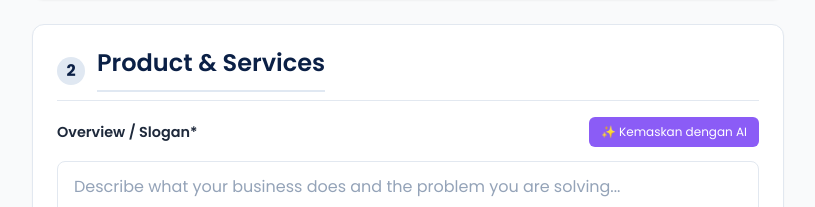
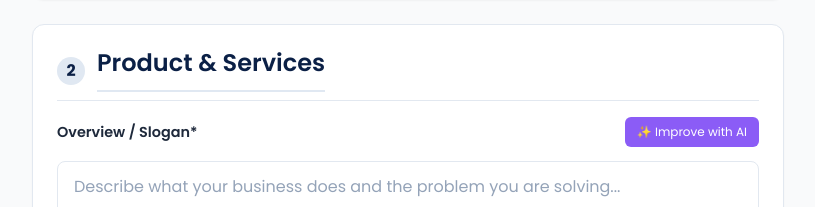
Before and after one commit to mondayrx8/dummytest2, a React (Vite) app in the folder client/: page /create in a window 1280 px wide. Shown: the part 1002-1209 px from the top of the page, without its empty margins (232-1047 px from the left). Built offline with nearby package versions, Linux system fonts and the light colour scheme; no server answers; sample sign-in values are in the browser's storage.

Commit message:
Fix bugs

```diff
--- a/client/src/components/PortfolioForm.jsx
+++ b/client/src/components/PortfolioForm.jsx
@@ -50,7 +50,9 @@ const PortfolioForm = ({ onSave, currentPortfolio, setCurrentPortfolio }) => {
       }
     } catch (error) {
       console.error("Frontend AI Error:", error);
-      alert("Gagal memproses AI dari server.");
+      // Baca mesej error spesifik dari Backend (contoh: mesej Rate Limit)
+      const errorMsg = error.response?.data?.error || "Failed to process AI from server.";
+      alert(errorMsg);
     } finally {
       setLoading(false);
     }
@@ -375,8 +377,12 @@ const PortfolioForm = ({ onSave, currentPortfolio, setCurrentPortfolio }) => {
             <div className="input-group">
               <div style={{ display: 'flex', justifyContent: 'space-between', alignItems: 'center', marginBottom: '8px' }}>
                 <label className="input-label" style={{ margin: 0 }}>Overview / Slogan*</label>
-                <button type="button" onClick={handleEnhanceWithAI} disabled={loading} style={{ backgroundColor: '#8b5cf6', color: 'white', border: 'none', padding: '6px 12px', borderRadius: '6px', fontSize: '12px', cursor: 'pointer', display: 'flex', alignItems: 'center', gap: '5px' }}>
-                  ✨ Kemaskan dengan AI
+                <button type="button"
+                  onClick={handleEnhanceWithAI}
+                  disabled={loading}
+                  className={`ai-btn ${loading ? 'ai-loading' : ''}`}
+                  style={{ backgroundColor: '#8b5cf6', color: 'white', border: 'none', padding: '6px 12px', borderRadius: '6px', fontSize: '12px', cursor: 'pointer', display: 'flex', alignItems: 'center', gap: '5px' }}>
+                  {loading ? 'Thinking...' : '✨ Improve with AI'}
                 </button>
               </div>
               <textarea
```
Also changed, not shown: 1 other file (tests, documents, lock files or other folders).
